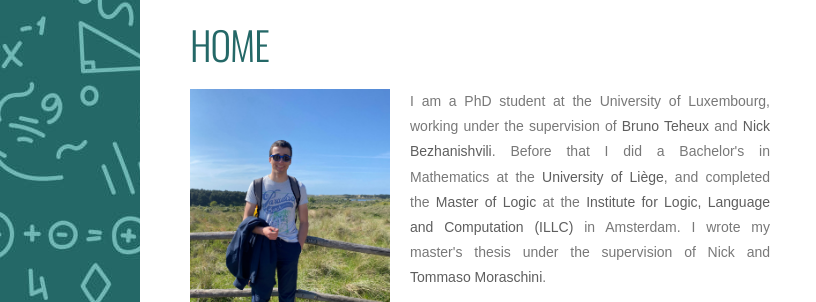
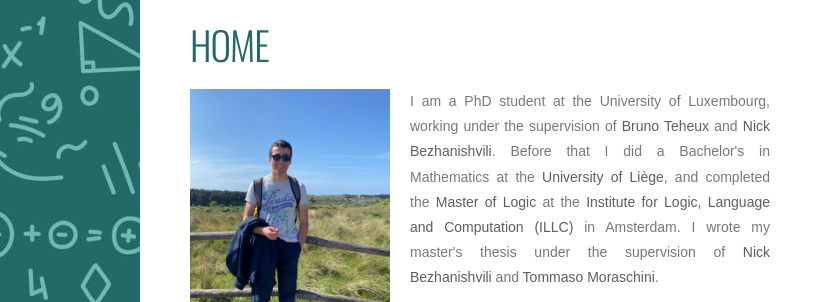
Before and after one commit to slemal/slemal.github.io, a plain HTML site: page index.html in a window 1280 px wide. Shown: the part 212-514 px from the top of the page, 0-816 px from the left. Drawn offline with nearby package versions, Linux system fonts and the light colour scheme.

Commit message:
Minor change in bio

```diff
--- a/index.html
+++ b/index.html
@@ -47,7 +47,7 @@ Released   : 20120902
                 <div class="entry">
                 	<img src="images/me.jpg" width="200" style="float:left; margin-right:20px; margin-bottom:20px" />
 
-                    <p>I am a PhD student at the University of Luxembourg, working under the supervision of <a href="https://math.uni.lu/~teheux/">Bruno Teheux</a> and <a href="https://staff.fnwi.uva.nl/n.bezhanishvili/">Nick Bezhanishvili</a>. Before that I did a Bachelor's in Mathematics at the <a href="https://www.mathematics.uliege.be/">University of Liège</a>, and completed the <a href="https://msclogic.illc.uva.nl/">Master of Logic</a> at the <a href=https://www.illc.uva.nl/">Institute for Logic, Language and Computation (ILLC)</a> in Amsterdam. I wrote my master's thesis under the supervision of Nick and <a href="https://moraschini.github.io">Tommaso Moraschini</a>.</p>
+                    <p>I am a PhD student at the University of Luxembourg, working under the supervision of <a href="https://math.uni.lu/~teheux/">Bruno Teheux</a> and <a href="https://staff.fnwi.uva.nl/n.bezhanishvili/">Nick Bezhanishvili</a>. Before that I did a Bachelor's in Mathematics at the <a href="https://www.mathematics.uliege.be/">University of Liège</a>, and completed the <a href="https://msclogic.illc.uva.nl/">Master of Logic</a> at the <a href=https://www.illc.uva.nl/">Institute for Logic, Language and Computation (ILLC)</a> in Amsterdam. I wrote my master's thesis under the supervision of <a href="https://staff.fnwi.uva.nl/n.bezhanishvili/">Nick Bezhanishvili</a> and <a href="https://moraschini.github.io">Tommaso Moraschini</a>.</p>
                     <p>My current research focuses on structural completeness, natural dualities and choice free dualities. In my master's thesis I studied the hereditarily structurally complete extensions of wK4. During my PhD, my main goal is to provide choice-free alternatives to 'classical' natural dualities.</p>
                     <p>My broader research interests include Algebraic Logic, Order Theory, Duality Theory and Universal Algebra.</p>
                 </div>
```
